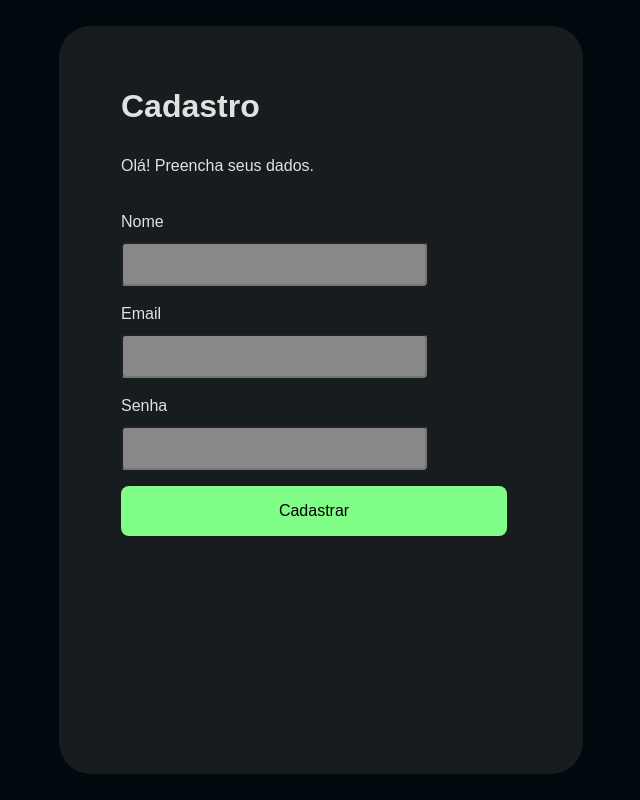
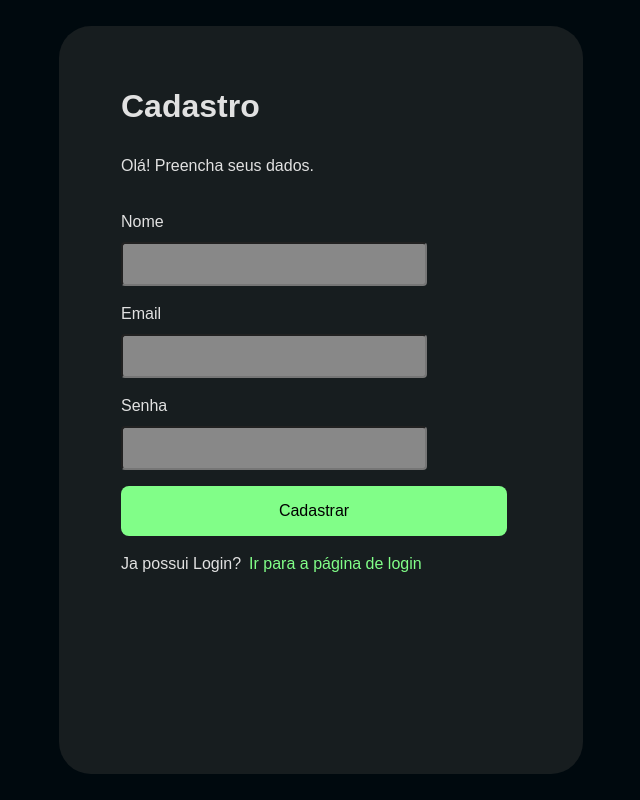
Before and after one commit to leonardoitalo/twitter-front-end, a React (Vite) app: page /register in a window 1280 px wide. Shown: the whole page, without its empty margins (319-959 px from the left). Built offline with nearby package versions, Linux system fonts and the light colour scheme; no server answers.

Commit message:
adicionando link para a página de login

```diff
--- a/src/pages/Register/index.tsx
+++ b/src/pages/Register/index.tsx
@@ -1,6 +1,6 @@
 import React, { useState } from 'react'
 import { useRegisterMutation } from 'features/auth/authApi'
-import { useNavigate } from 'react-router-dom'
+import { Link, useNavigate } from 'react-router-dom'
 import {
   PrimaryActionButton,
   FormInputBox,
@@ -8,6 +8,7 @@ import {
   AuthCheckoutPageContainer,
   FormContent,
 } from 'styles/GlobalStyledsComponents'
+import { GoToLoginLink } from './styles'
 
 interface RegisterError {
   status: number
@@ -90,6 +91,10 @@ const Register: React.FC = () => {
             </PrimaryActionButton>
           </form>
         </FormContent>
+        <GoToLoginLink>
+          <span>Ja possui Login?</span>
+          <Link to={'/login'}>Ir para a página de login</Link>
+        </GoToLoginLink>
       </AuthCheckoutFormContainer>
     </AuthCheckoutPageContainer>
   )
--- a/src/pages/Register/styles.tsx
+++ b/src/pages/Register/styles.tsx
@@ -2,6 +2,8 @@ import styled from 'styled-components'
 import { colors } from 'styles/variablesCss'
 
 export const GoToLoginLink = styled.div`
+  margin-top: 16px;
+
   span {
     margin-right: 8px;
   }
```
